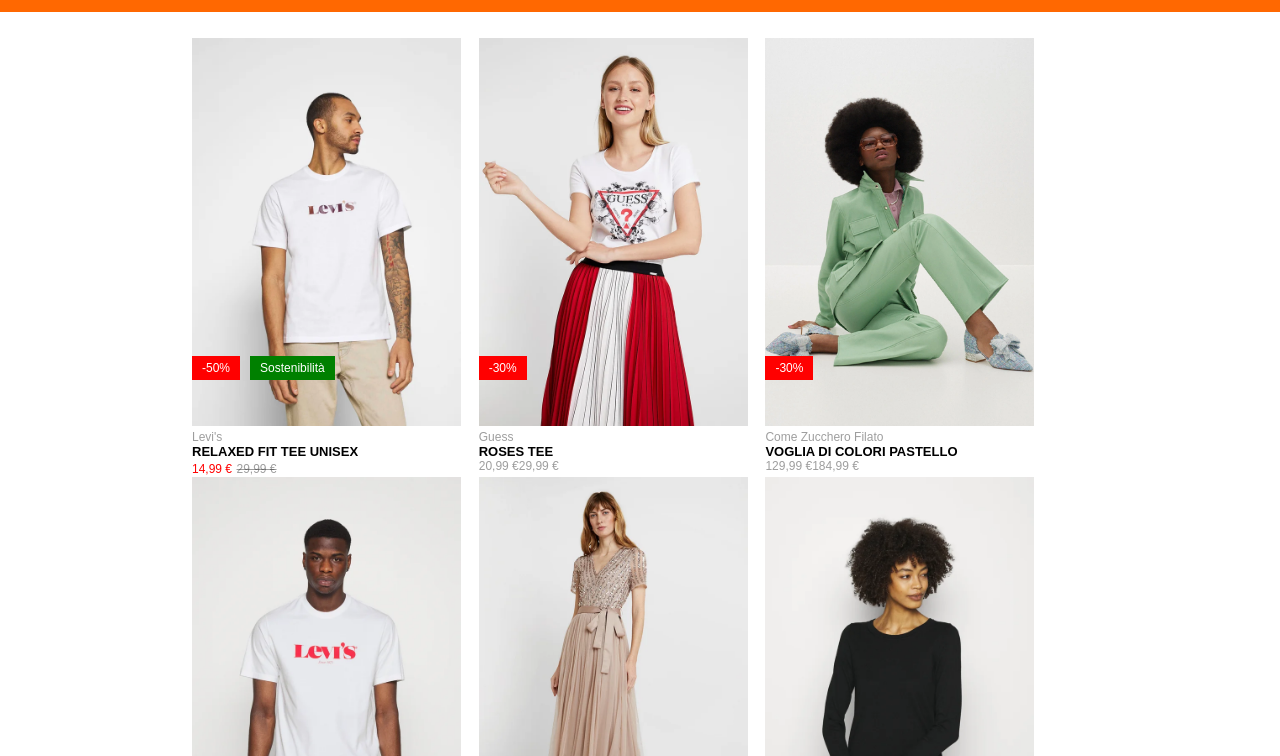
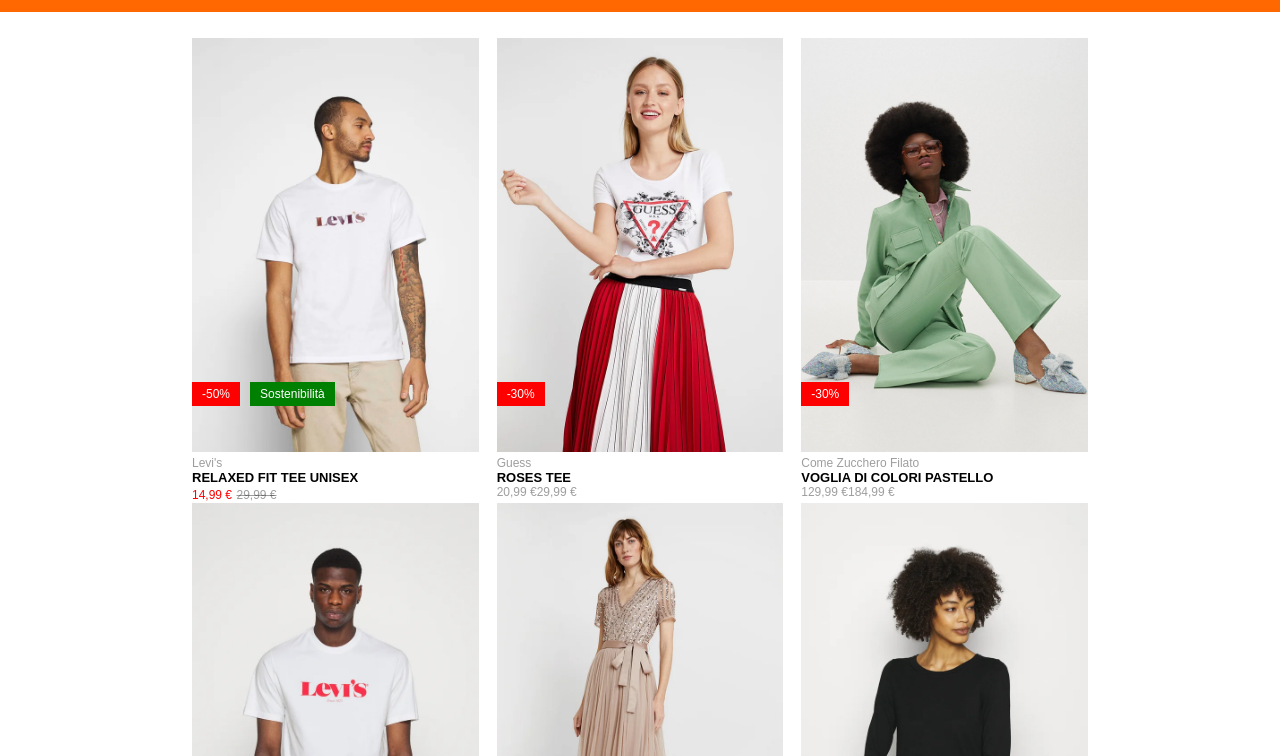
Before and after one commit to jacopo-derrico/html-css-boolando, a plain HTML site: page index.html in a window 1280 px wide. Shown: the part 44-800 px from the top of the page. Drawn offline with Linux system fonts and the light colour scheme.

Commit message:
changed card width

```diff
--- a/assets/css/style.css
+++ b/assets/css/style.css
@@ -47,7 +47,7 @@ main {
 }
 
 .card {
-    width: 30%;
+    width: calc(96%/3);
 }
 
 .card figure {
```
